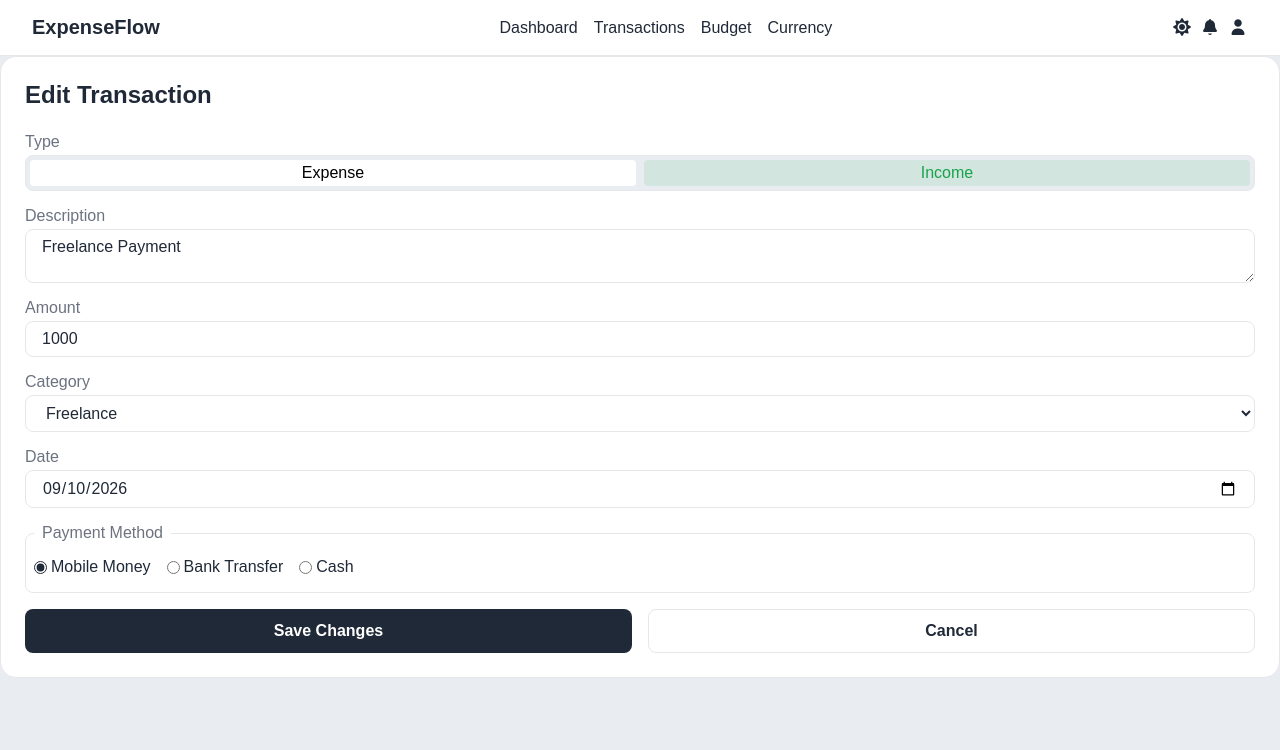
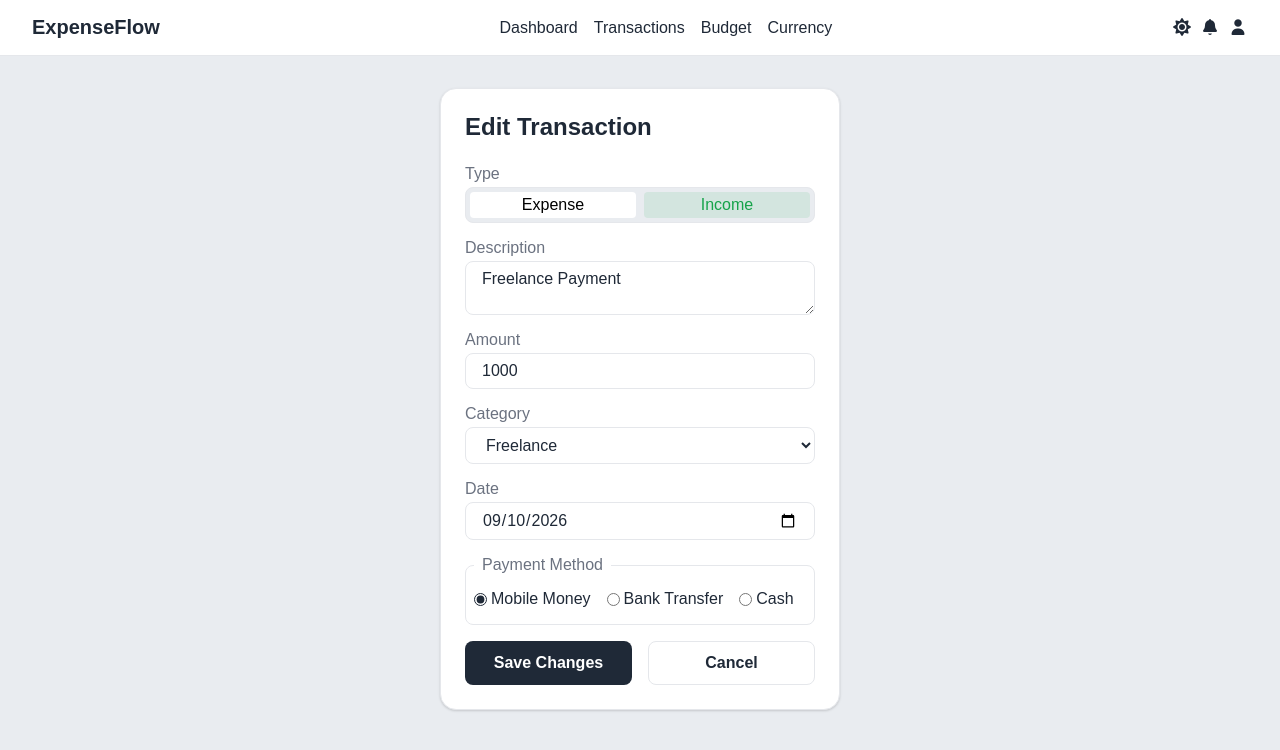
Before and after one commit to Kofitechbro/ExpenseFlow, a React (Vite) app: page /transactions/1/edit in a window 1280 px wide. Shown: the top 750 px of the page. Built offline with nearby package versions, Linux system fonts and the light colour scheme.

Commit message:
Modify Transaction form Style

```diff
--- a/src/components/TransactionForm/TransactionForm.css
+++ b/src/components/TransactionForm/TransactionForm.css
@@ -1,8 +1,12 @@
 .transaction-form {
+  width: 100%;
+  max-width: 400px;
+  margin: 2rem auto;
+  padding: 1.5rem;
   background-color: var(--color-surface);
   border: 1px solid var(--color-border);
   border-radius: 1rem;
-  padding: 1.5rem;
+  box-shadow: var(--shadow);
 }
 
 .transaction-form h2 {
```
